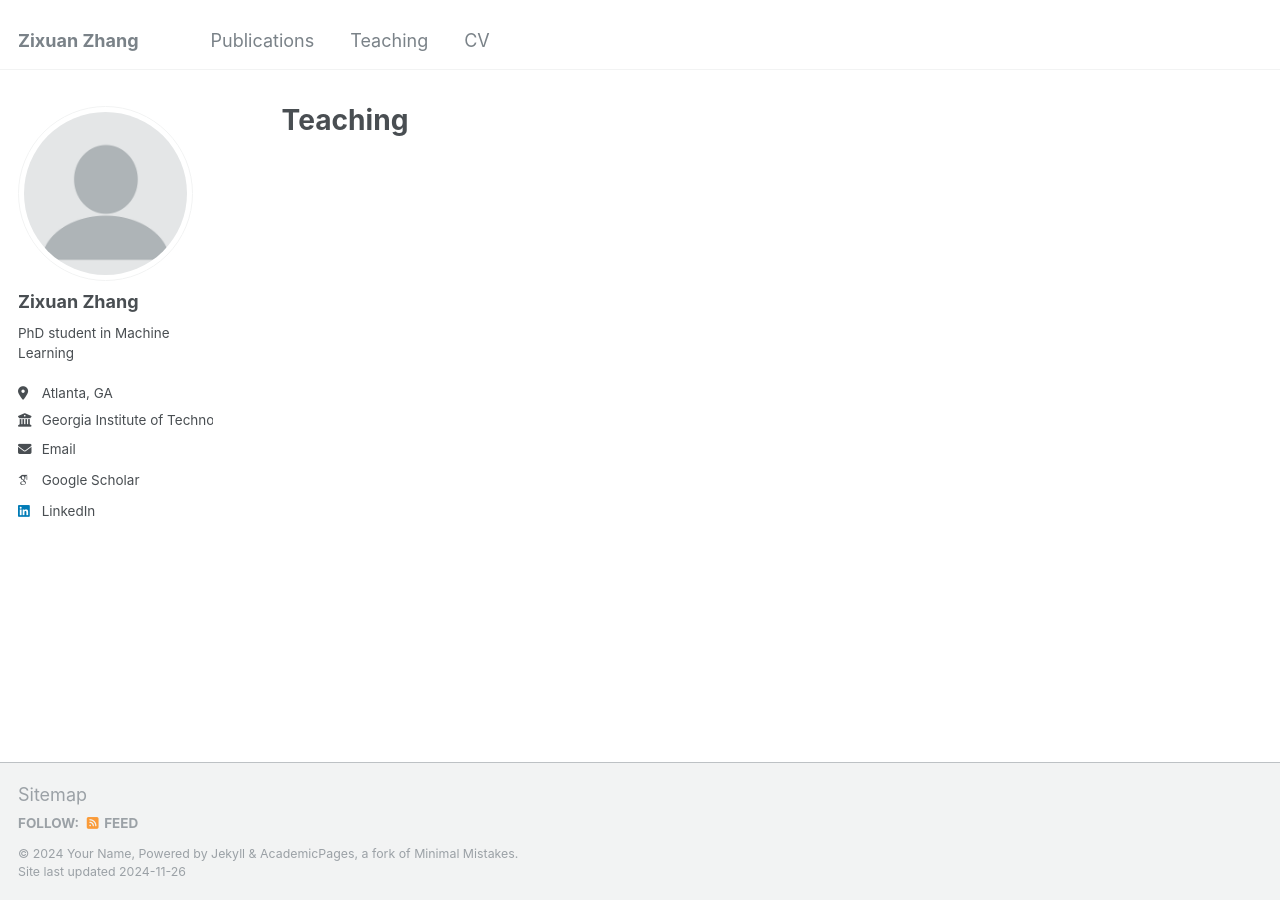
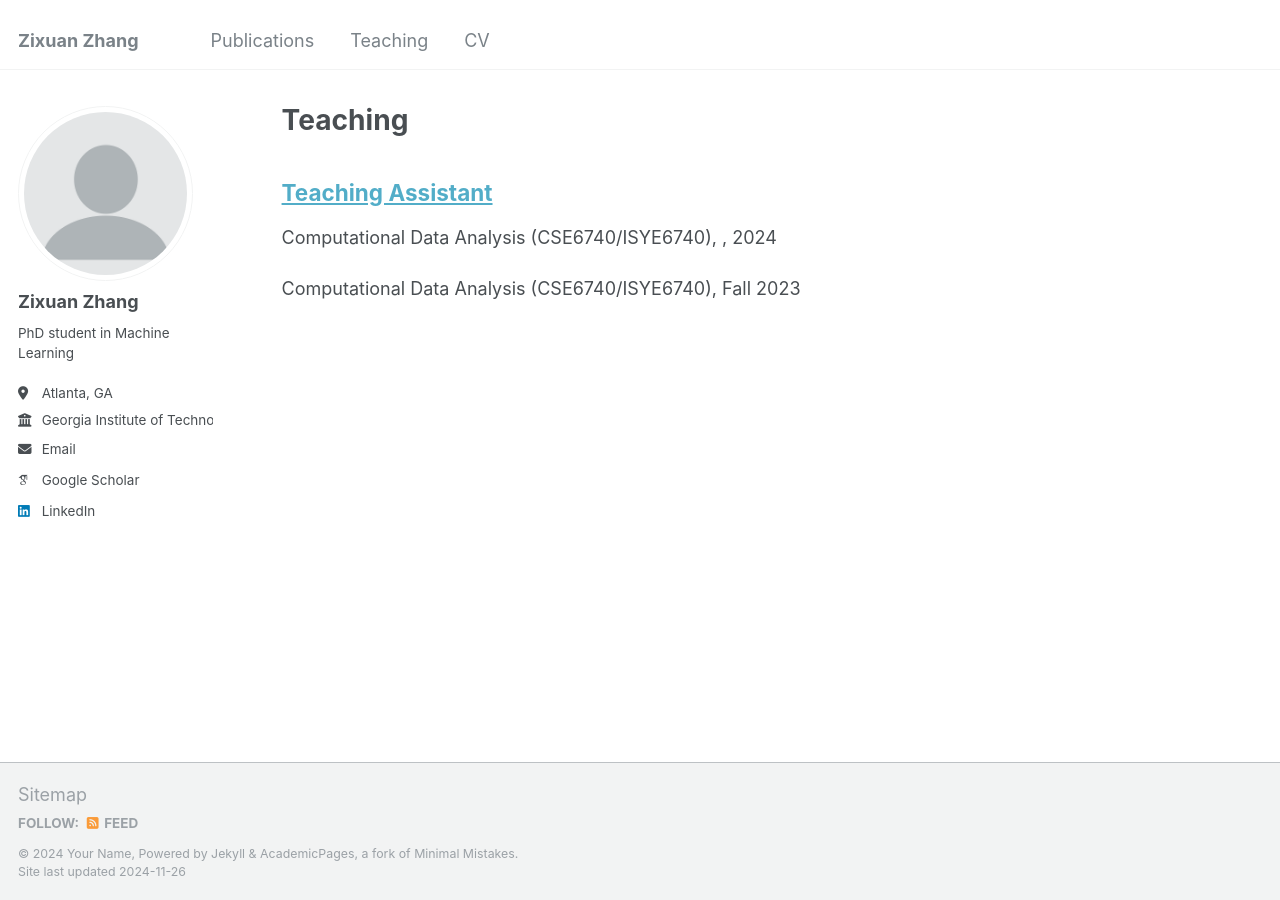
Before and after one commit to ZixuanZZhang/zixuanzzhang.github.io, a Jekyll site: the page built from _pages/teaching.html, in a window 1280 px wide. Built offline with Jekyll 4.4.1, drawn with Linux system fonts in a browser that asks for light colours; some web fonts are replaced; a file with an impossible date is left out; part of the change alters nothing that is shown.

Commit message:
Update 2014-spring-teaching-1.md

```diff
--- a/_teaching/2014-spring-teaching-1.md
+++ b/_teaching/2014-spring-teaching-1.md
@@ -2,8 +2,5 @@
 title: "Teaching Assistant"
 collection: teaching
 type: "Computational Data Analysis (CSE6740/ISYE6740)"
-date: Fall 2023
+excerpt: "Computational Data Analysis (CSE6740/ISYE6740), Fall 2023"
 ---
-TA
-======
-Computational Data Analysis (CSE6740/ISYE6740), Fall 2023
```
